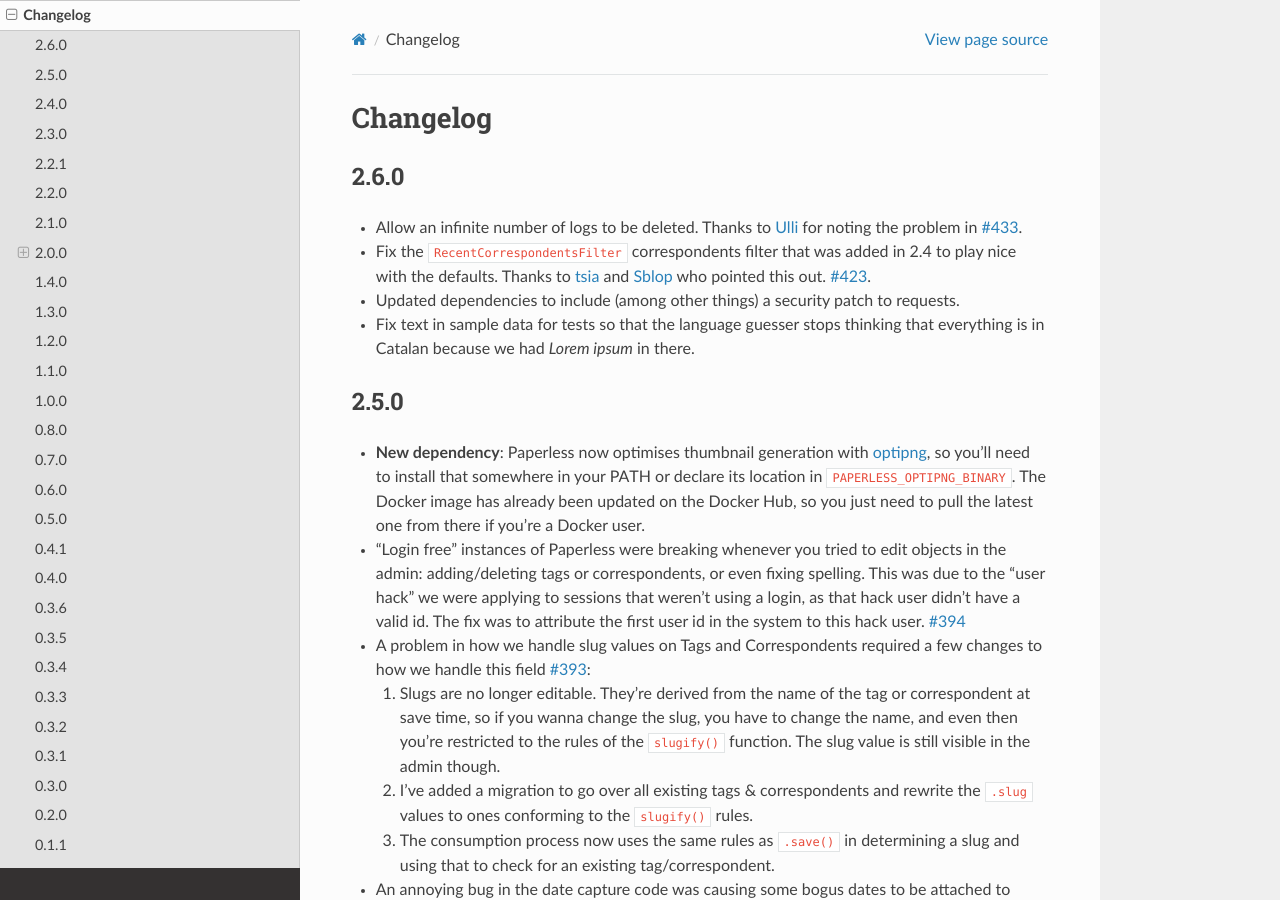
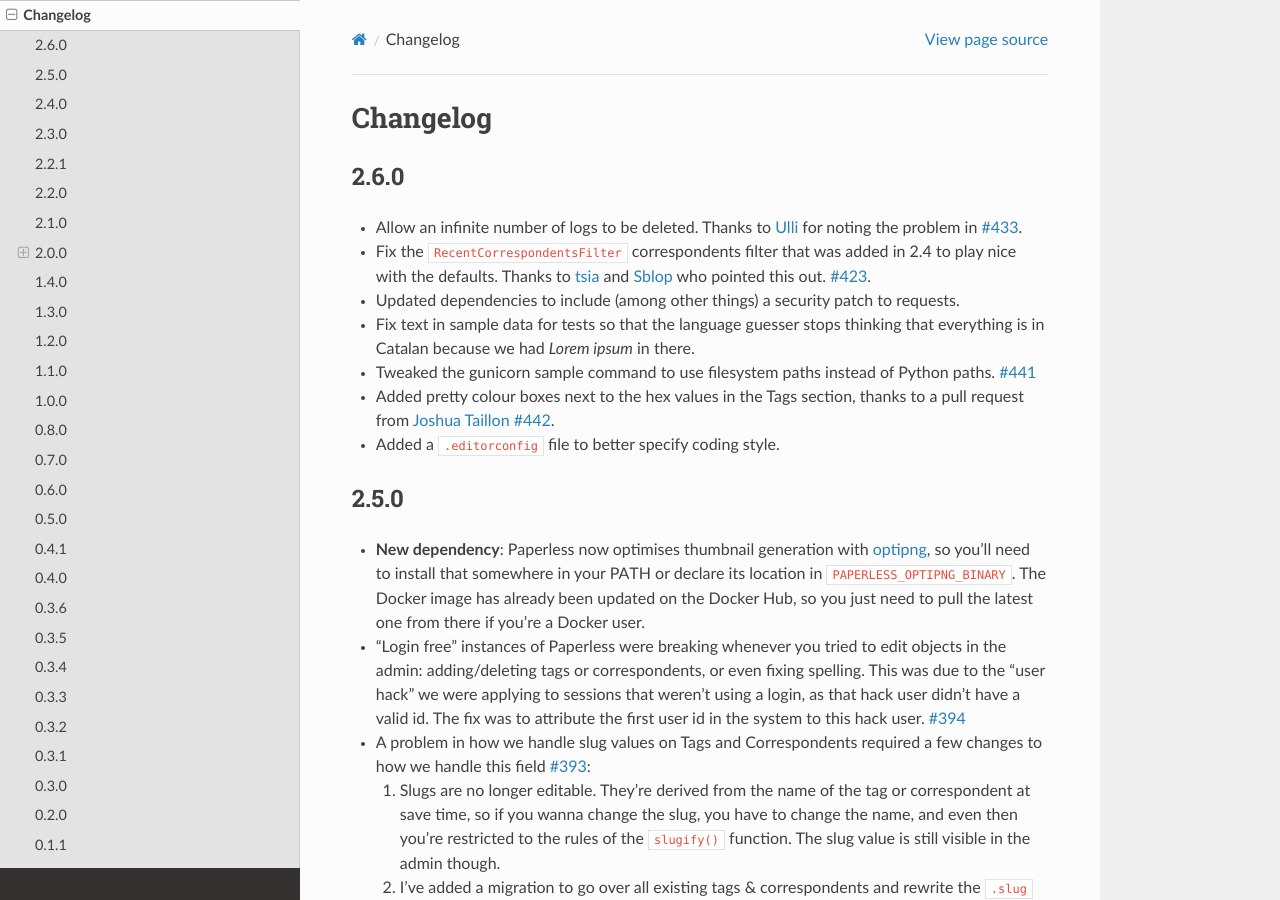
Before and after one commit to repoRangee/Large-scale, a Sphinx documentation site: the page built from docs/changelog.rst, in a window 1280 px wide and 900 px high. Built offline with Sphinx 7.4.7 and the Read the Docs theme 2.0.0, drawn with Linux system fonts in a browser that asks for light colours; formulas are drawn with MathJax 3.

Commit message:
Add a .editorconfig

```diff
--- a/docs/changelog.rst
+++ b/docs/changelog.rst
@@ -13,6 +13,11 @@ Changelog
   requests.
 * Fix text in sample data for tests so that the language guesser stops thinking
   that everything is in Catalan because we had *Lorem ipsum* in there.
+* Tweaked the gunicorn sample command to use filesystem paths instead of Python
+  paths. `#441`_
+* Added pretty colour boxes next to the hex values in the Tags section, thanks
+  to a pull request from `Joshua Taillon`_ `#442`_.
+* Added a ``.editorconfig`` file to better specify coding style.
 
 
 2.5.0
@@ -684,6 +689,8 @@ bulk of the work on this big change.
 .. _#414: https://github.com/danielquinn/paperless/issues/414
 .. _#423: https://github.com/danielquinn/paperless/issues/423
 .. _#433: https://github.com/danielquinn/paperless/issues/433
+.. _#441: https://github.com/danielquinn/paperless/pull/441
+.. _#442: https://github.com/danielquinn/paperless/pull/442
 
 .. _pipenv: https://docs.pipenv.org/
 .. _a new home on Docker Hub: https://hub.docker.com/r/danielquinn/paperless/
```
Also changed, not shown: 1 other file.
